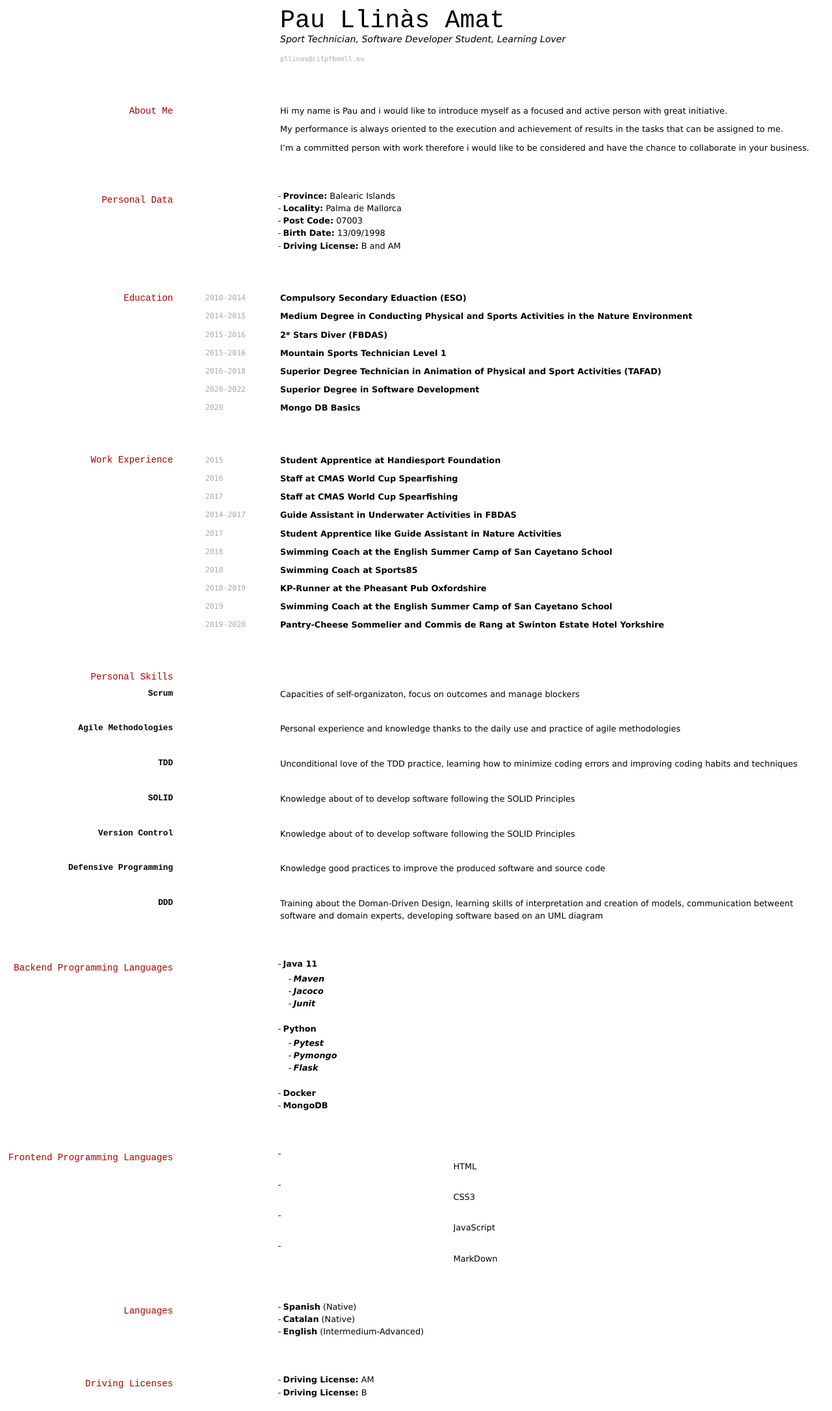
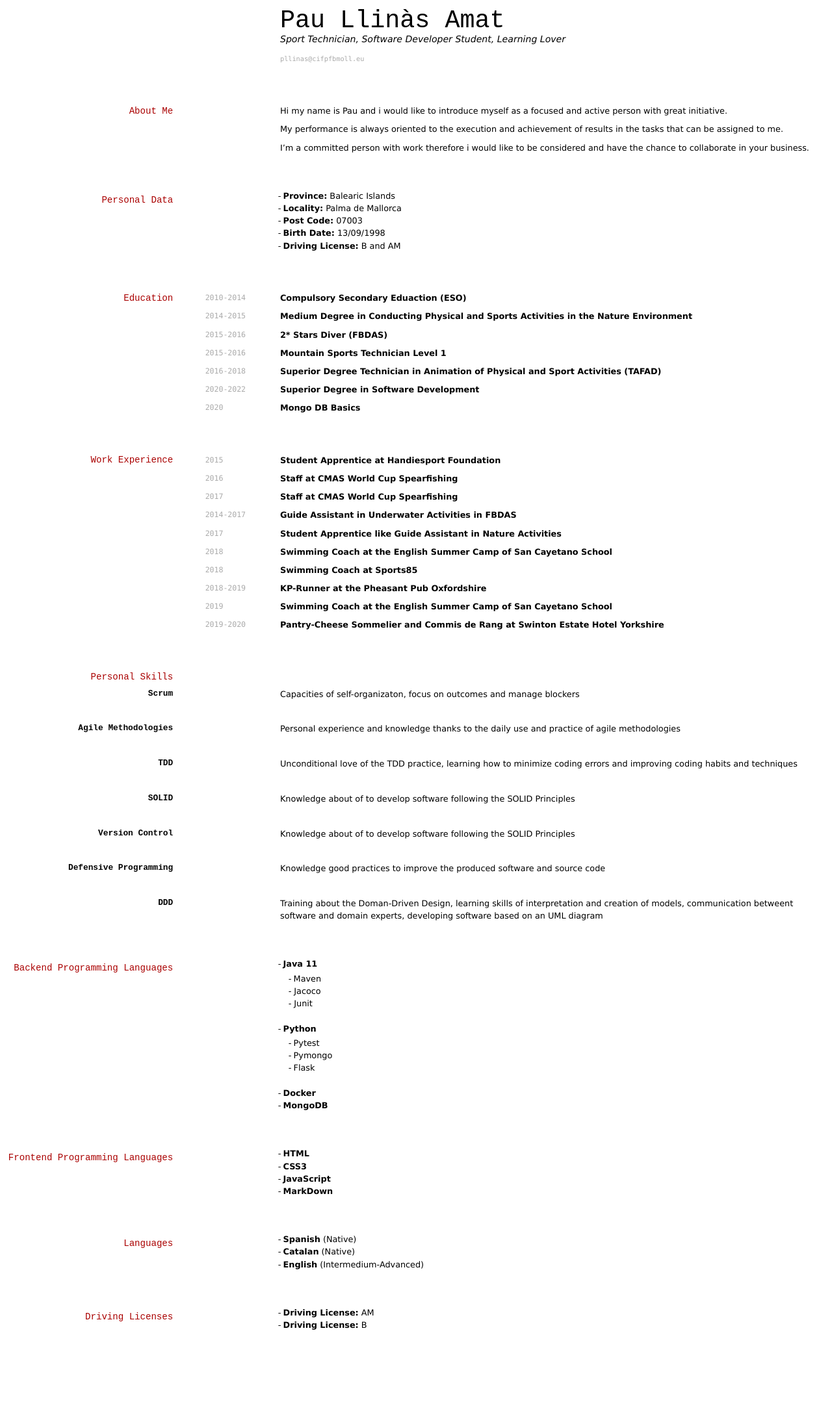
Before and after one commit to pau13-loop/CV, a Jekyll site: the page built from index.md, in a window 1280 px wide. Shown: the whole page at 65% size. Built offline with Jekyll 4.4.1, drawn with Linux system fonts in a browser that asks for light colours; after the commit the page ends 2068 px from its top, so only the background shows below that.

Commit message:
style: :lipstick: Fixing Styles

```diff
--- a/index.md
+++ b/index.md
@@ -115,14 +115,14 @@ __Pantry-Cheese Sommelier and Commis de Rang at Swinton Estate Hotel Yorkshire__
 ## Backend Programming Languages
 
 * __Java 11__
-	* _Maven_
-	* _Jacoco_
-	* _Junit_
+	* Maven
+	* Jacoco
+	* Junit
 
 * __Python__
-	* _Pytest_
-	* _Pymongo_
-	* _Flask_
+	* Pytest
+	* Pymongo
+	* Flask
 
 
 * __Docker__
@@ -130,13 +130,10 @@ __Pantry-Cheese Sommelier and Commis de Rang at Swinton Estate Hotel Yorkshire__
 
 ## Frontend Programming Languages
 
-* HTML
-
-* CSS3
-
-* JavaScript
-
-* MarkDown
+* __HTML__
+* __CSS3__
+* __JavaScript__
+* __MarkDown__
 
 ## Languages
 
```
